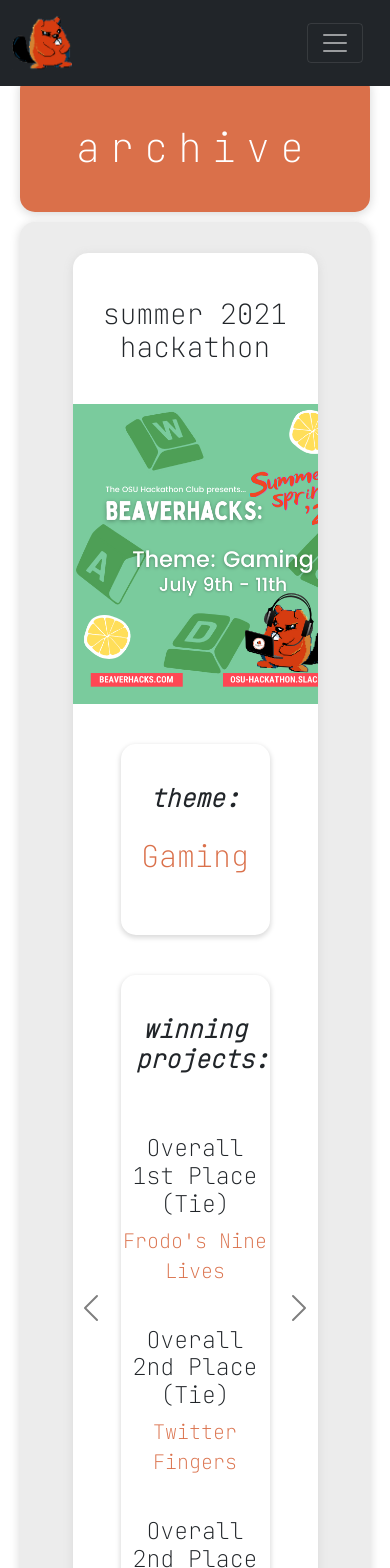
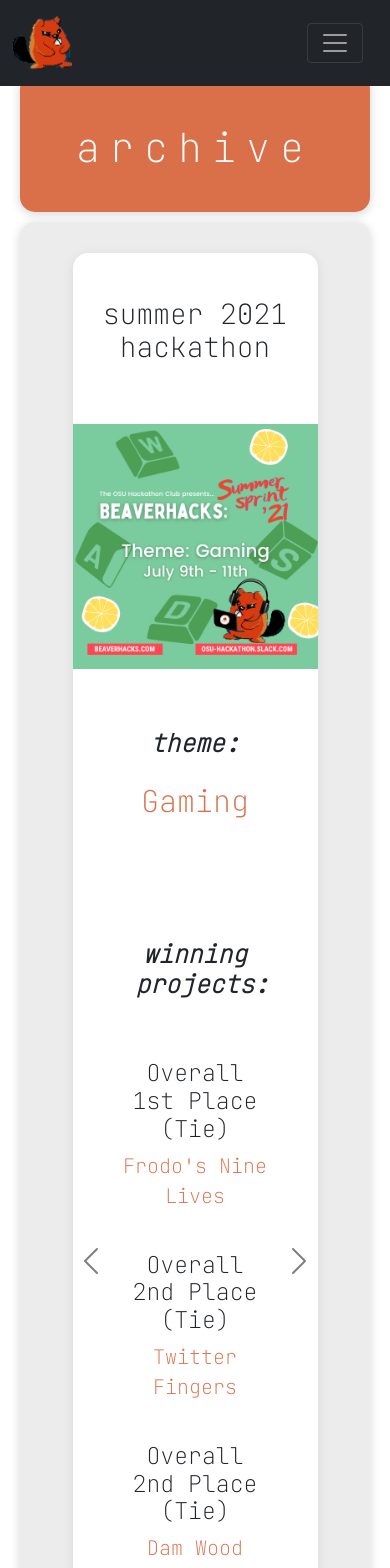
Before and after one commit to OregonStateHackathonClub/osu-hackathon-club-site-2.0, a React (Create React App) app: page /archive in a window 390 px wide. Shown: the top 1568 px of the page. Built offline with nearby package versions, Linux system fonts and the light colour scheme.

Commit message:
updated carousel images to make responsive

```diff
--- a/src/App.css
+++ b/src/App.css
@@ -58,8 +58,13 @@
 }
 
 .carousel-images {
-    width: 300px;
-    margin-top: 20px;
+  width:100%;
+  height:auto;
+  max-width:350px;
+  margin-left:auto;
+  margin-right:auto;
+  padding-top: 40px;
+  display:block;
 }
 
 
@@ -176,9 +181,8 @@
     padding-bottom: 40px;
     margin-left: 3rem;
     margin-right: 3rem;
-    margin-top: 40px;
-    margin-bottom: 40px;
-    box-shadow: 0px 2px 5px 1px rgb(220,220,220);
+    margin-top: 20px;
+    margin-bottom: 20px;
 }
 
 #beaverhacks {
```
Also changed, not shown: 24 other files (tests, documents, lock files or other folders).
